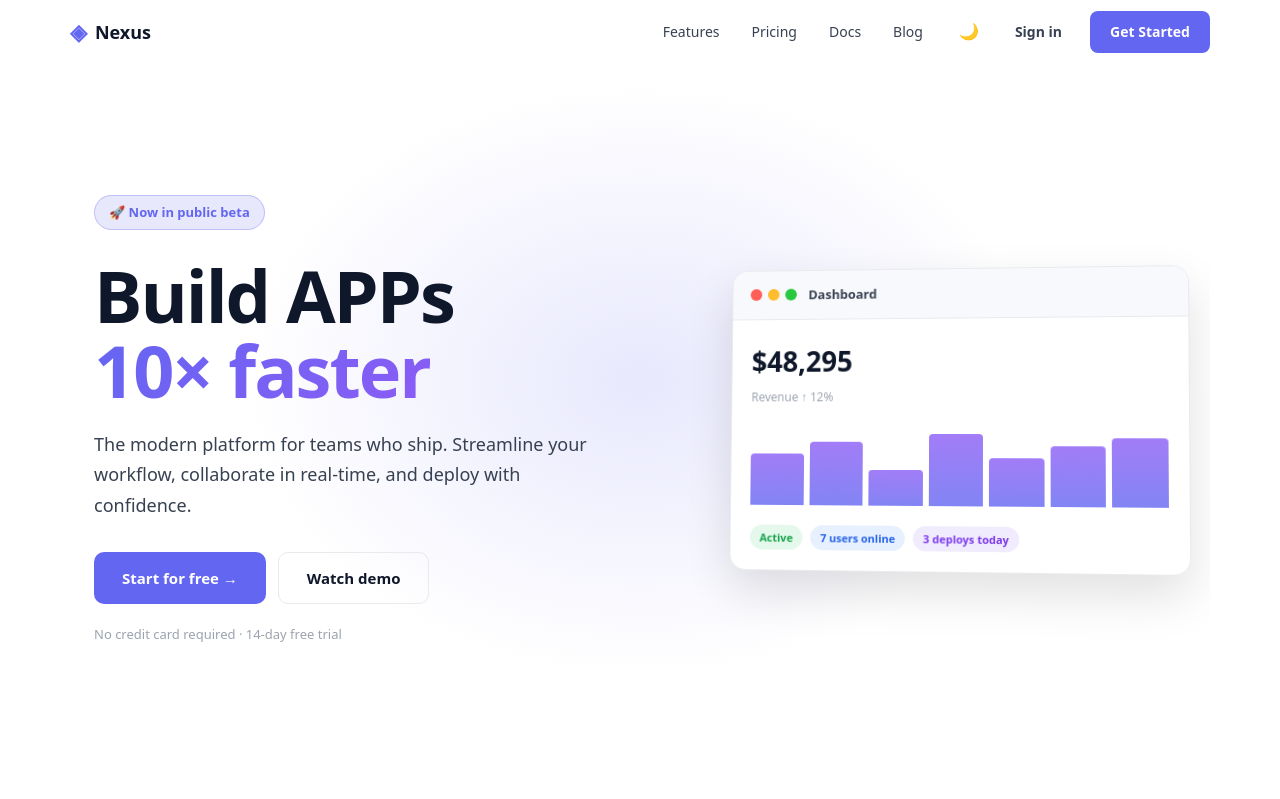
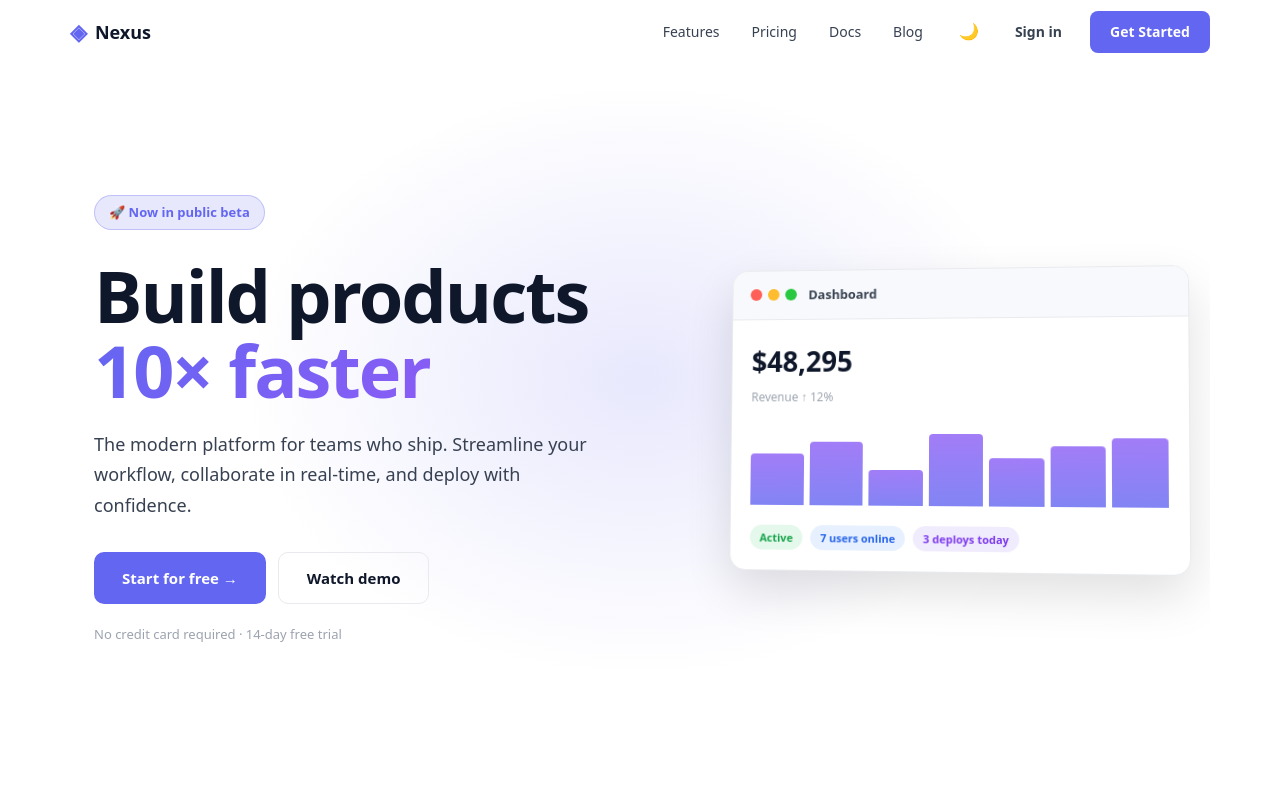
Before and after one commit to hirakroya50/react-ci, a React (Vite) app: page / in a window 1280 px wide. Shown: the top 799 px of the page. Built offline with nearby package versions, Linux system fonts and the light colour scheme.

Commit message:
test commit

```diff
--- a/src/App.tsx
+++ b/src/App.tsx
@@ -142,7 +142,7 @@ function App() {
         <div className="hero-content">
           <div className="hero-badge">🚀 Now in public beta</div>
           <h1 className="hero-title">
-            Build APPs
+            Build products
             <br />
             <span className="gradient-text">10× faster</span>
           </h1>
```
